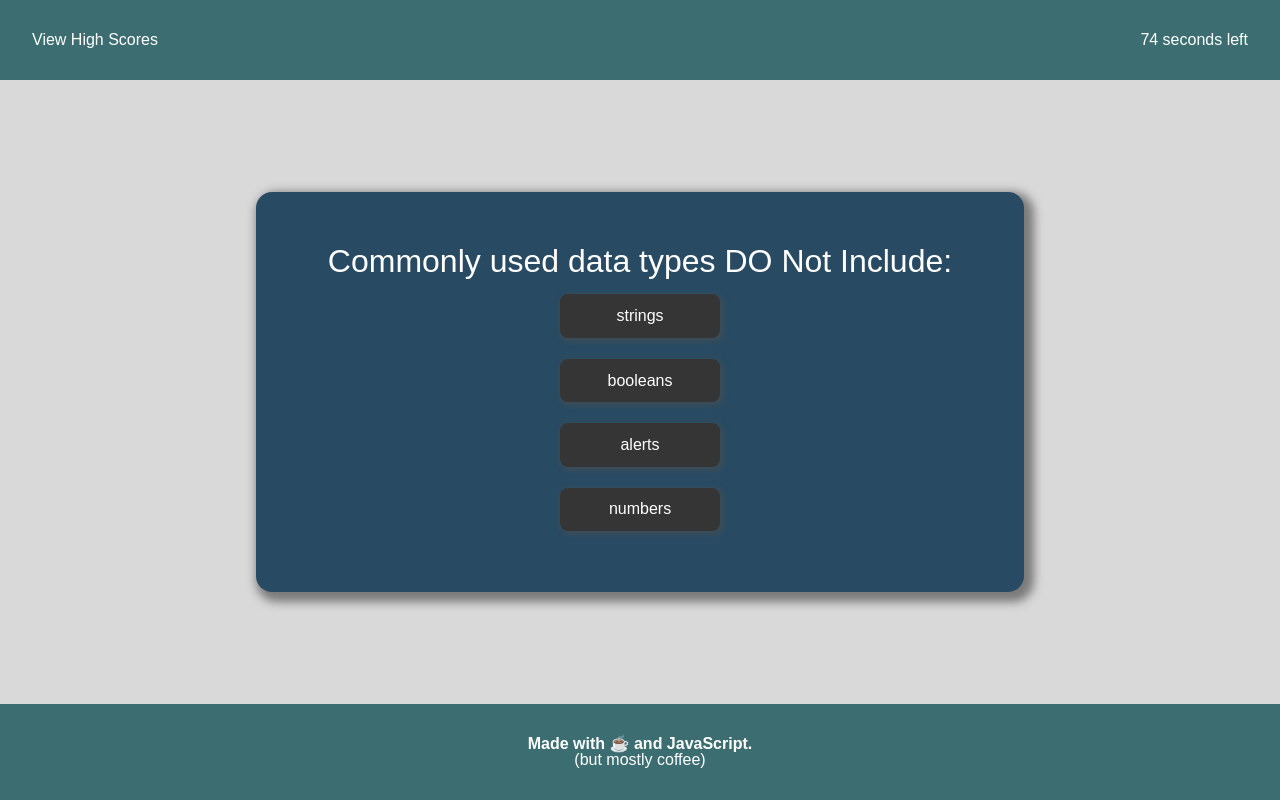
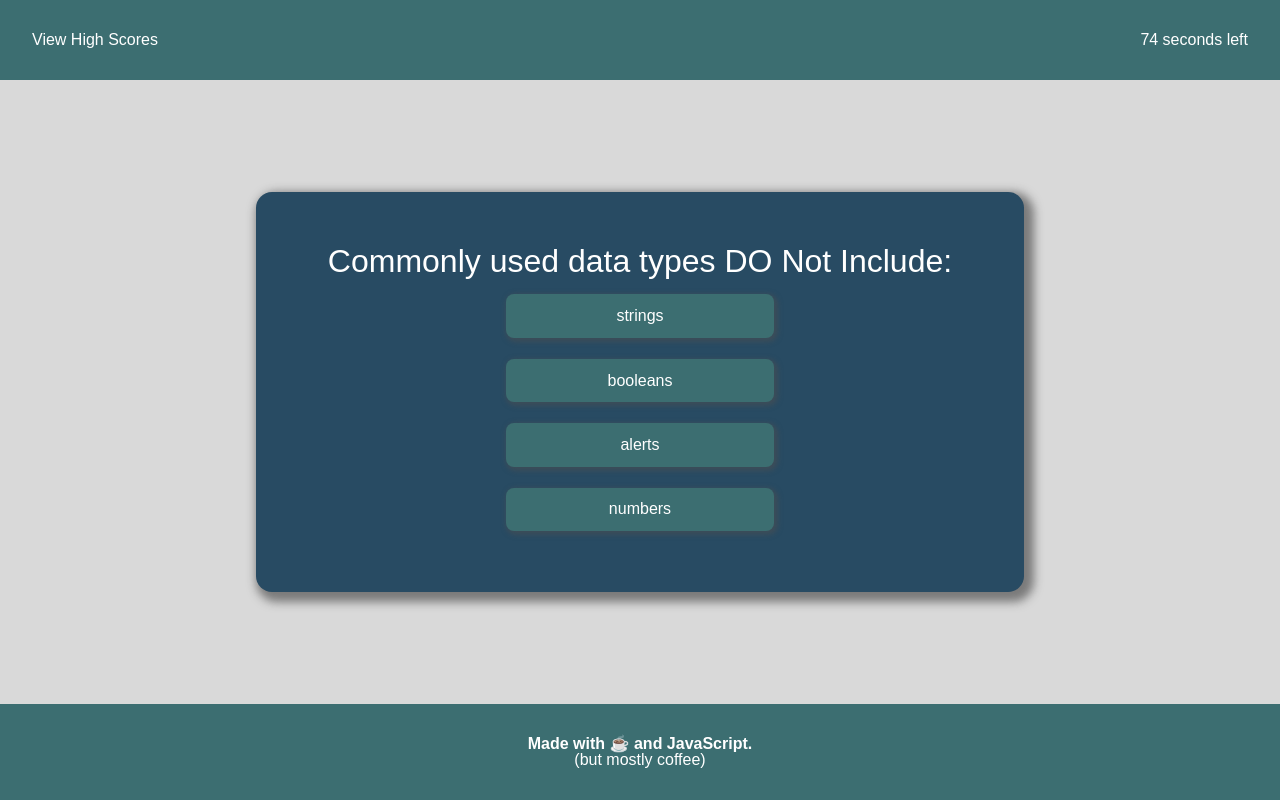
Before and after one commit to AndreaRene/Development_Quiz_App, a plain HTML site: page index.html in a window 1280 px wide. Both pictures are taken after a click on the button "Start". Drawn offline with Linux system fonts and the light colour scheme.

Commit message:
push before changing code for a loop test

```diff
--- a/assets/css/styles.css
+++ b/assets/css/styles.css
@@ -51,6 +51,12 @@ a:hover {
     flex-basis: 100%;
 }
 
+.answer {
+    width: 40%;
+    font-size: 1rem;
+    background-color: #3c6e71;
+}
+
 #pageFooter {
     display: flex;
     flex-direction: column;
@@ -58,8 +64,6 @@ a:hover {
     align-items: center;
 
 }
-
-.answer {}
 
 button {
     padding: .8rem 2rem;
--- a/assets/js/script.js
+++ b/assets/js/script.js
@@ -4,34 +4,33 @@ var startBtnEl = document.getElementById("startQuiz");
 var timerEl = document.getElementById("timer");
 
 // define question and answer sets
+// TODO mix up correct answers
 const questionArray = [
     ["Commonly used data types DO Not Include:", "strings", "booleans", "alerts", "numbers"],
     ["The condition in an if / else statement is enclosed with:", "quotes", "curly brackets", "parenthesis", "square brackets"],
-    ["Arrats in JavaScript can be used to store:", "numbers and strings", "other arrays", "booleans", "all of the above"],
-    ["String values must be enclosed with _______ when being assigned to variables", "commas", "curly brackets", "quotes", "parenthesis"],
+    ["Arrays in JavaScript can be used to store:", "numbers/strings", "other arrays", "booleans", "all of the above"],
+    ["String values must be enclosed with _______ when being assigned to variables.", "commas", "curly brackets", "quotes", "parenthesis"],
     ["A very useful tool to use during development and debugging for printing content to the debugger is:", "JavaScript", "terminal/bash", "for loops", "console.log"]
 ];
 
 // define correct answers for quiz function
+// TODO figure out which way is more correct
 var correctAnswer1 = questionArray[0][3];
 var correctAnswer2 = questionArray[1][3];
 var correctAnswer3 = questionArray[2][4];
 var correctAnswer4 = questionArray[3][3];
 var correctAnswer5 = questionArray[4][4];
 
-const answerArray = [correctAnswer1, correctAnswer2, correctAnswer3, correctAnswer4, correctAnswer5];
+const answerArray1 = [correctAnswer1, correctAnswer2, correctAnswer3, correctAnswer4, correctAnswer5];
 
-console.log(correctAnswer1);
-console.log(correctAnswer2);
-console.log(correctAnswer3);
-console.log(correctAnswer4);
-console.log(correctAnswer5);
+const answerArray2 = [questionArray[0][3], questionArray[1][3], questionArray[2][4], questionArray[3][3], questionArray[4][4]];
 
-console.log(answerArray);
+console.log(answerArray2);
 
 // create answer buttons with a class and text elements for quiz
+// TODO use for loop to create buttons
 var button1El = document.createElement("button");
-// button1El.setAttribute("class", "answer");
+button1El.setAttribute("class", "answer");
 var button2El = document.createElement("button");
 button2El.setAttribute("class", "answer");
 var button3El = document.createElement("button");
@@ -40,7 +39,6 @@ var button4El = document.createElement("button");
 button4El.setAttribute("class", "answer");
 
 let answerClicked = document.querySelectorAll(".answer");
-console.log(answerClicked);
 
 const buttonArray = [button1El, button2El, button3El, button4El];
 
@@ -70,35 +68,35 @@ function clickStart() {
     displayQuestions(questionNum);
 }
 
+// event listener for on answer click(any button)
 function buttonClick() {
     for (i = 0; i < buttonArray.length; i++) {
         buttonArray[i].addEventListener("click", displayQuestions);
     };
+    // TODO: if correct, green background, text "correct"
+    // else red background, text "incorrect" -10 from timer element
+    // pause .5 second
 }
 
+// questions iterated through from questionsArray
 function displayQuestions() {
     if (questionNum < questionArray.length) {
-
         quizBoxEl.children[0].textContent = questionArray[questionNum][0];
         button1El.textContent = questionArray[questionNum][1];
         button2El.textContent = questionArray[questionNum][2];
         button3El.textContent = questionArray[questionNum][3];
         button4El.textContent = questionArray[questionNum][4];
 
-
-
         buttonClick();
         questionNum++;
-
     } else {
         return;
     }
 }
-
+// TODO can this be smaller?
 // timer function
 function countdown() {
     var timeLeft = 75;
-
     var timeInterval = setInterval(function () {
         if (timeLeft > 1) {
             timerEl.textContent = timeLeft + " seconds left";
```
Also changed, not shown: index.html (+1 -0 lines).
